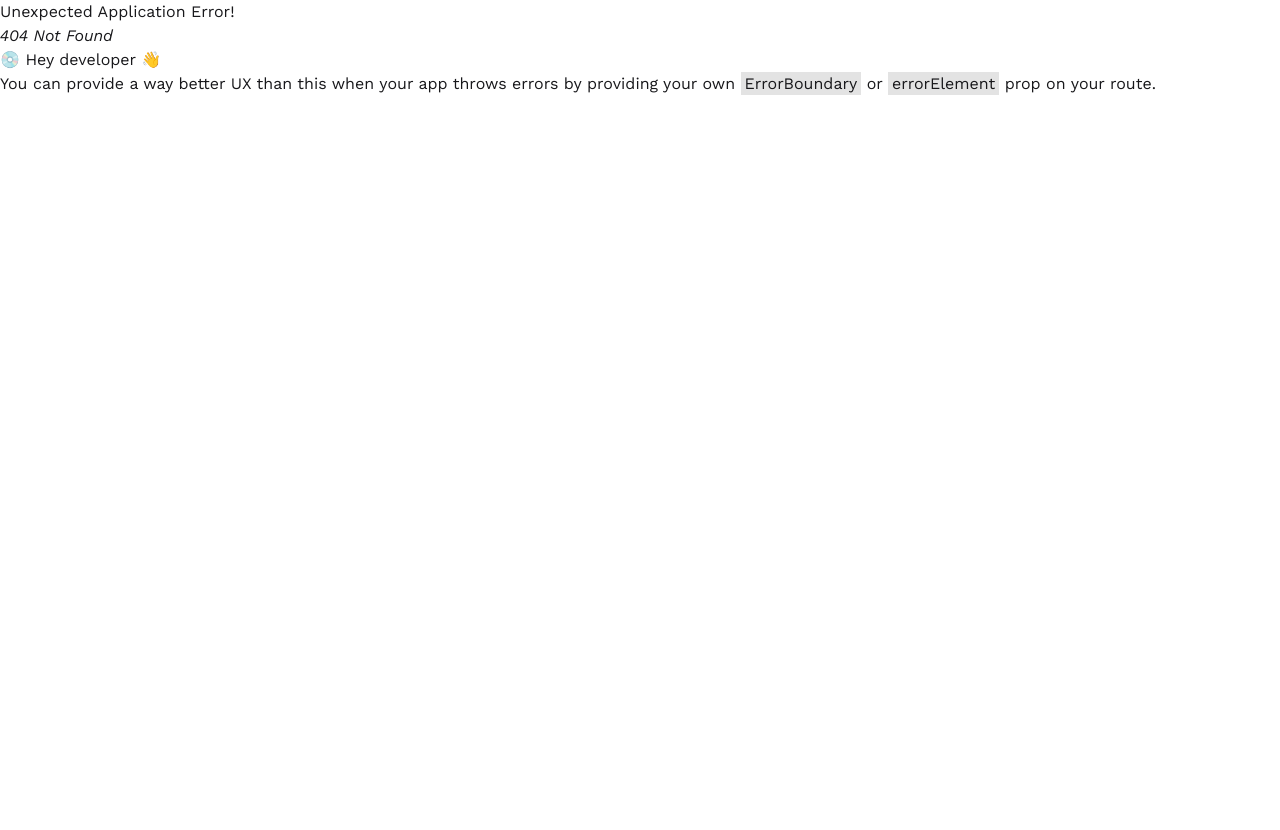
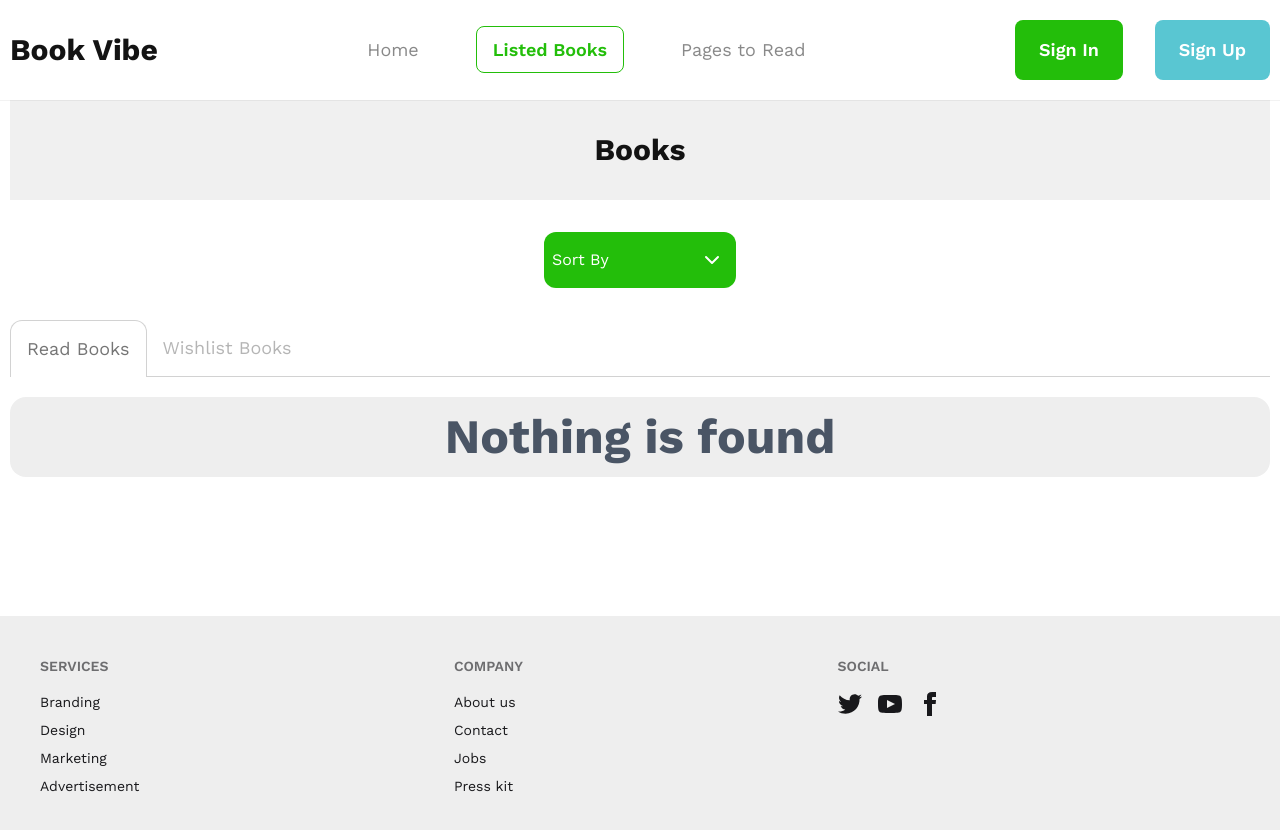
Before and after one commit to Nur-Nayeem/boipoka-project, a React (Vite) app: page /listed-books in a window 1280 px wide. Before the commit this address had no page. Shown: the top 830 px of the page. Before the commit the page ends 800 px from the top, so only its background shows below. Built offline with nearby package versions, Linux system fonts and the light colour scheme; a web font is replaced by a local one.

Commit message:
added listed book page's functionality ( read books and wish books category)

```diff
--- a/src/App.jsx
+++ b/src/App.jsx
@@ -1,14 +1,24 @@
-import React from 'react'
+import React, { useState } from 'react'
 import './App.css'
 import Navbar from './components/nav-bar/Navbar'
 import Footer from './components/footer/Footer'
 import { Outlet } from 'react-router'
 const App = () => {
+  const [addToRead, setAddToRead] = useState([]);
+  const [addToWiahList, setAddToWiahList] = useState([]);
+
+  const handleAddToList = (book) => {
+    setAddToRead([...addToRead, book])
+  }
+  const handleaddToWiahList = (book) => {
+    setAddToWiahList([...addToWiahList, book])
+  }
+
   return (
     <>
       <Navbar />
       <main className='max-w-[1280px] mx-auto min-h-[calc(100vh-284px)]'>
-        <Outlet />
+        <Outlet context={{ handleAddToList, handleaddToWiahList, addToRead, addToWiahList }} />
       </main>
       <Footer />
     </>
--- a/src/Pages/Home.jsx
+++ b/src/Pages/Home.jsx
@@ -1,14 +1,12 @@
 import React from 'react'
 import Banner from '../components/banner/Banner'
 import Books from '../components/Books/Books'
-import { useLoaderData } from 'react-router'
+const Home = () => {
 
-const Home = () => {
-    const data = useLoaderData()
     return (
         <>
             <Banner />
-            <Books data={data} />
+            <Books />
         </>
     )
 }
--- /dev/null
+++ b/src/Pages/ListedBooks.jsx
@@ -0,0 +1,57 @@
+import { ChevronDown } from 'lucide-react'
+import { useState } from 'react'
+import ReadBooks from '../components/listedBooks/ReadBooks';
+import WishBooks from '../components/listedBooks/WishBooks';
+
+
+const ListedBooks = () => {
+    const [wish, setWhish] = useState(false);
+    const [read, setRead] = useState(true);
+    const [categoryTOggle, setCategoryToggle] = useState(true)
+    const handleRead = () => {
+        setRead(true)
+        setWhish(false)
+        setCategoryToggle(true)
+    }
+    const handleWish = () => {
+        setWhish(true)
+        setRead(false)
+        setCategoryToggle(false)
+    }
+    return (
+        <div className='px-2.5'>
+            <h1 className='bg-[#13131310] text-[#131313] font-bold text-3xl py-8 text-center'>Books</h1>
+            <div className="relative w-48 mx-auto my-8 rounded-xl">
+                <select
+                    defaultValue="Sort By"
+                    className="rounded-xl w-full appearance-none bg-[#23BE0A] text-white py-4 px-2 pr-10 "
+                >
+                    <option disabled value="Sort By">Sort By</option>
+                    <option value="Rating">Rating</option>
+                    <option value="Number of pages">Number of pages</option>
+                    <option value="Publisher year">Publisher year</option>
+                </select>
+                <ChevronDown className="absolute right-3 top-1/2 -translate-y-1/2 pointer-events-none text-white">
+                    ▼
+                </ChevronDown>
+            </div>
+
+            <div>
+                <div className='flex'>
+                    <button onClick={handleRead} className={`cursor-pointer py-3.5 px-4 text-lg  border-[#13131330] rounded-t-xl ${read ? ' border-1 border-b-0 text-[#13131395] ' : 'border-0 border-b-1 text-[#13131350]'} `}>Read Books</button>
+                    <button onClick={handleWish} className={`cursor-pointer py-3.5 px-4 text-lg  border-[#13131330] rounded-t-xl ${wish ? ' border-1 border-b-0 text-[#13131395] ' : 'border-0 border-b-1 text-[#13131350]'} `}>Wishlist Books</button>
+                    <div className='flex-1 border-b-1 border-[#13131330]'></div>
+                </div>
+                <div>
+                    {
+                        categoryTOggle ? <ReadBooks /> : <WishBooks />
+                    }
+                </div>
+            </div>
+
+
+        </div >
+    )
+}
+
+export default ListedBooks
--- a/src/Pages/ListenBooks.jsx
+++ /dev/null
@@ -1,9 +0,0 @@
-import React from 'react'
-
-const ListenBooks = () => {
-    return (
-        <div>ListenBooks</div>
-    )
-}
-
-export default ListenBooks
--- a/src/components/Books/Books.jsx
+++ b/src/components/Books/Books.jsx
@@ -1,7 +1,7 @@
 import React, { Suspense, use, useEffect, useState } from 'react'
 import Book from './Book'
 
-const Books = ({ data }) => {
+const Books = () => {
     const [allBooks, setAllBooks] = useState([]);
 
     useEffect(() => {
--- a/src/components/bookDetails/BookDetails.jsx
+++ b/src/components/bookDetails/BookDetails.jsx
@@ -1,5 +1,5 @@
 import React from 'react'
-import { useLoaderData, useParams } from 'react-router'
+import { useLoaderData, useOutletContext, useParams } from 'react-router'
 
 const BookDetails = () => {
     const { id } = useParams();
@@ -7,6 +7,11 @@ const BookDetails = () => {
     const data = useLoaderData();
     const detailsBook = data.find(book => book.bookId === bookId);
     const { bookName, image, author, category, tags, rating, review, totalPages, publisher, yearOfPublishing } = detailsBook;
+
+
+    const { handleAddToList, handleaddToWiahList } = useOutletContext();
+
+
 
     return (
         <div className='flex px-2.5 flex-col lg:flex-row gap-12 my-4'>
@@ -50,8 +55,8 @@ const BookDetails = () => {
                     </tbody>
                 </table>
                 <div className='flex items-center gap-5 my-8'>
-                    <button className='border-1 py-4 px-6 border-[#13131330]  text-[#131313] text-lg font-semibold rounded-lg cursor-pointer'>Read</button>
-                    <button className='py-4 px-6 bg-[#50B1C9] text-white text-lg font-semibold rounded-lg cursor-pointer'>Wishlist</button>
+                    <button onClick={() => handleAddToList(detailsBook)} className='border-1 py-4 px-6 border-[#13131330]  text-[#131313] text-lg font-semibold rounded-lg cursor-pointer'>Read</button>
+                    <button onClick={() => handleaddToWiahList(detailsBook)} className='py-4 px-6 bg-[#50B1C9] text-white text-lg font-semibold rounded-lg cursor-pointer'>Wishlist</button>
 
                 </div>
 
--- /dev/null
+++ b/src/components/listedBooks/BookCard.jsx
@@ -0,0 +1,48 @@
+import { Locate, Notebook, UsersRound } from 'lucide-react';
+import React from 'react'
+
+const BookCard = ({ book }) => {
+    const { bookName, image, author, category, tags, rating, review, totalPages, publisher, yearOfPublishing } = book;
+    return (
+        <div className='p-6 flex flex-col px-2.5 md:flex-row items-center gap-6 border-1 border-[#13131315] my-6'>
+            <figure className='bg-[#F3F3F3] rounded-2xl py-8 px-12 flex justify-center items-center'>
+                <img className='w-36 h-44' src={image} alt="" />
+            </figure>
+            <div className='flex-1'>
+                <div className=''>
+                    <h1 className='text-2xl text-[#131313] font-playfair font-bold '>{bookName}</h1>
+                    <p className='text-lg font-medium text-[#13131380]'>By: {author}</p>
+                </div>
+                <div className='flex gap-5  font-medium mt-6 mb-4 py-2 flex-wrap'>
+                    <p>Tag</p>
+                    {
+                        tags.map((tag, index) => <p className='bg-[#23BE0A10] text-[#23BE0A] px-3' key={index}>{tag}</p>)
+                    }
+                    <div className='flex items-center gap-1.5'>
+                        <Locate />
+                        <p>Year of Publishing: {yearOfPublishing}</p>
+                    </div>
+                </div>
+                <div className='flex items-center flex-wrap gap-10'>
+                    <div className='flex items-center gap-1.5'>
+                        <UsersRound />
+                        <p>Publisher: {publisher}</p>
+                    </div>
+                    <div className='flex items-center gap-1.5'>
+                        <Notebook />
+                        <p>Page: {totalPages}</p>
+                    </div>
+                </div>
+                <hr className='text-[#13131320] w-full my-2.5' />
+
+                <div className='flex items-center flex-wrap gap-5 my-3'>
+                    <div className='py-3 px-5 rounded-4xl text-[#FFAC33] bg-[#FFAC3315]'>Category: Classic</div>
+                    <div className='py-3 px-5 rounded-4xl text-[#FFAC33] bg-[#FFAC3315]'>Rating: 4.5</div>
+                    <button className='py-3 px-5 rounded-4xl text-white bg-[#23BE0A]'>View Details</button>
+                </div>
+            </div>
+        </div>
+    )
+}
+
+export default BookCard
--- /dev/null
+++ b/src/components/listedBooks/NothingFound.jsx
@@ -0,0 +1,11 @@
+import React from 'react'
+
+const NothingFound = () => {
+    return (
+        <div className='flex justify-center items-center bg-base-300 py-4 my-5 rounded-2xl'>
+            <h1 className='text-5xl text-gray-600 font-bold'>Nothing is found</h1>
+        </div>
+    )
+}
+
+export default NothingFound
--- /dev/null
+++ b/src/components/listedBooks/ReadBooks.jsx
@@ -0,0 +1,21 @@
+import React from 'react'
+import BookCard from './BookCard'
+import { useOutletContext } from 'react-router'
+import NothingFound from './NothingFound'
+
+const ReadBooks = () => {
+    const { addToRead } = useOutletContext()
+    console.log(addToRead);
+
+    return (
+        <div>
+            {
+                addToRead.length === 0 ? <NothingFound /> :
+                    addToRead.map(book => <BookCard key={book.bookId} book={book} />)
+            }
+
+        </div>
+    )
+}
+
+export default ReadBooks
--- /dev/null
+++ b/src/components/listedBooks/WishBooks.jsx
@@ -0,0 +1,18 @@
+import React from 'react'
+import { useOutletContext } from 'react-router'
+import ReadBookCard from './BookCard';
+import NothingFound from './NothingFound';
+
+const WishBooks = () => {
+    const { addToWiahList } = useOutletContext();
+    return (
+        <div>
+            {
+                addToWiahList.length === 0 ? <NothingFound /> :
+                    addToWiahList.map(book => <ReadBookCard key={book.bookId} book={book} />)
+            }
+        </div>
+    )
+}
+
+export default WishBooks
--- a/src/components/nav-bar/Navbar.jsx
+++ b/src/components/nav-bar/Navbar.jsx
@@ -2,22 +2,6 @@ import { Menu, X } from 'lucide-react'
 import React, { useState } from 'react'
 
 import { Link, NavLink } from 'react-router'
-const navLinks = [
-    {
-        path: "/",
-        name: "Home"
-    },
-    {
-        path: "/listen-books",
-        name: "Listed Books"
-    },
-    {
-        path: "/page-to-read",
-        name: "Pages to Read"
-    },
-
-]
-
 
 const Navbar = () => {
     const [toggle, setToggle] = useState(false)
@@ -27,7 +11,7 @@ const Navbar = () => {
                 <span className={`text-lg text-[#13131380] border-1 border-white hover:border-[#23BE0A] hover:text-[#23BE0A] hover:font-semibold py-3 px-4 rounded-lg  ${isActive ? "active" : " "}`}>Home</span>
             )}
         </NavLink>
-        <NavLink to='/listen-books'>
+        <NavLink to='/listed-books'>
             {({ isActive }) => (
                 <span className={`text-lg text-[#13131380] border-1 border-white hover:border-[#23BE0A] hover:text-[#23BE0A] hover:font-semibold py-3 px-4 rounded-lg  ${isActive ? "active" : " "}`}>Listed Books</span>
             )}
@@ -73,6 +57,8 @@ const Navbar = () => {
                     <button className='py-4 px-6 bg-[#59C6D2] text-white text-lg font-semibold rounded-lg cursor-pointer'>Sign Up</button>
                 </div>
 
+
+
             </nav>
         </header>
     )
--- a/src/routes/Router.jsx
+++ b/src/routes/Router.jsx
@@ -2,9 +2,9 @@ import React from 'react'
 import { createBrowserRouter } from 'react-router'
 import App from '../App'
 import Home from '../Pages/Home'
-import ListenBooks from '../Pages/ListenBooks'
 import PageToRead from '../Pages/PageToRead'
 import BookDetails from '../components/bookDetails/BookDetails'
+import ListedBooks from '../Pages/ListedBooks'
 
 export const router = createBrowserRouter([
     {
@@ -13,12 +13,11 @@ export const router = createBrowserRouter([
         children: [
             {
                 index: true,
-                loader: () => fetch('booksData.json'),
                 Component: Home
             },
             {
-                path: "listen-books",
-                Component: ListenBooks,
+                path: "listed-books",
+                Component: ListedBooks,
             },
             {
                 path: "page-to-read",
```
